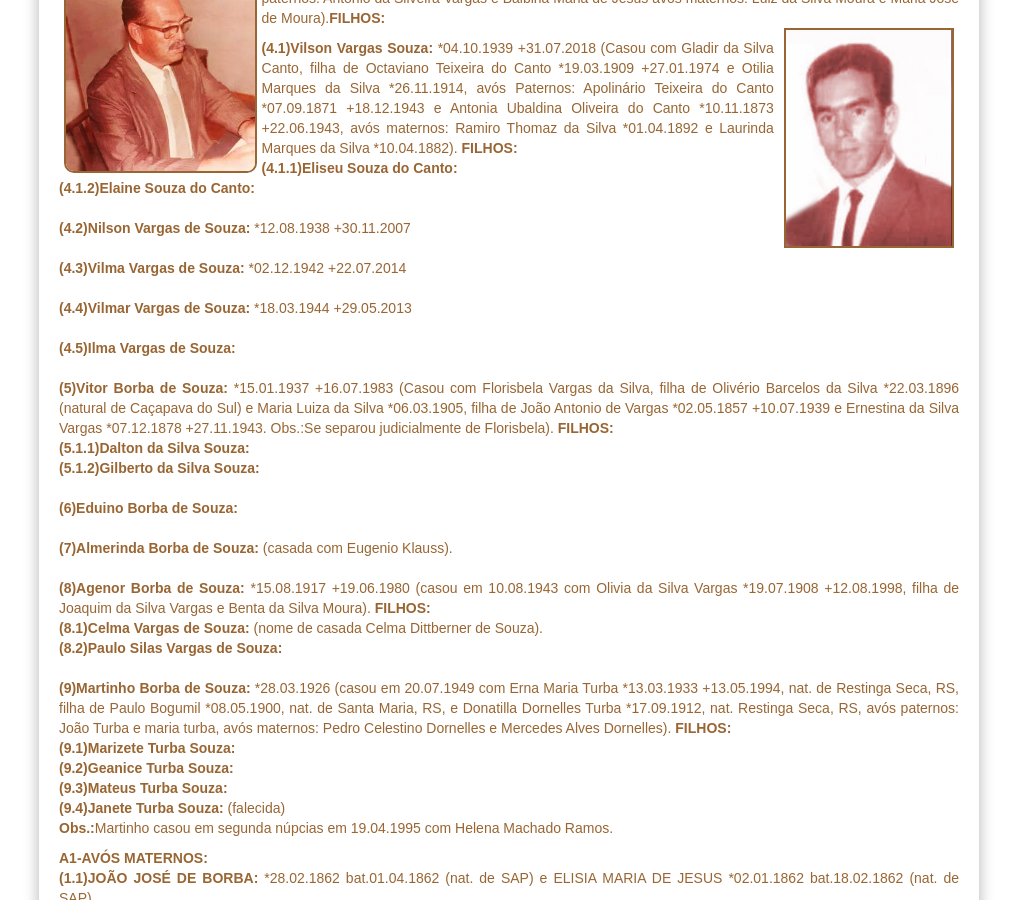
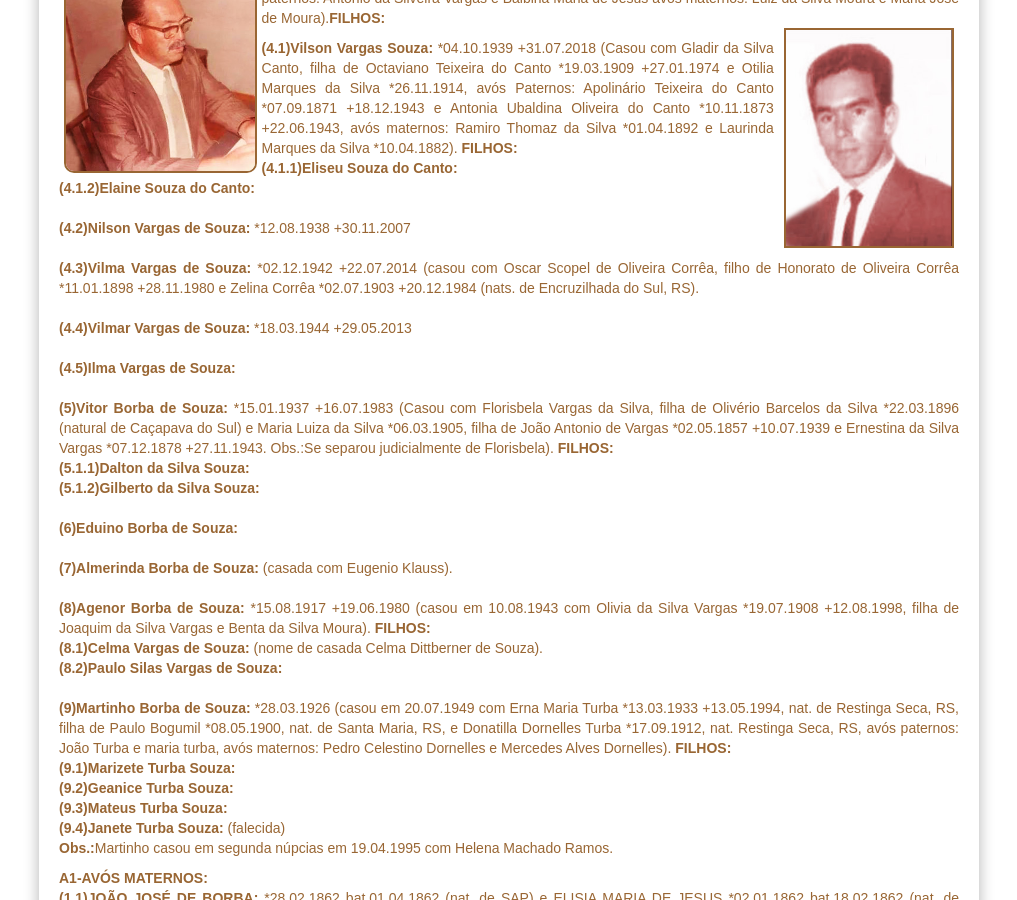
Before and after one commit to claudiovargas1955/claudiovargas1955.github.io, a Jekyll site: the page built from _pages/arvore-genealogica-da-familia-borba.html, in a window 1280 px wide and 900 px high, scrolled down 829 px. Shown: the whole window, without its empty margins (131-1148 px from the left). Built offline with Jekyll 4.4.1, drawn with Linux system fonts in a browser that asks for light colours; some web fonts are replaced.

Commit message:
Update arvore-genealogica-da-familia-borba.html

```diff
--- a/_pages/arvore-genealogica-da-familia-borba.html
+++ b/_pages/arvore-genealogica-da-familia-borba.html
@@ -84,7 +84,8 @@
 
 <b>(4.2)Nilson Vargas de Souza: </b>*12.08.1938 +30.11.2007<br><br>
 
-<b>(4.3)Vilma Vargas de Souza: </b>*02.12.1942 +22.07.2014<br><br>
+<b>(4.3)Vilma Vargas de Souza: </b>*02.12.1942 +22.07.2014 (casou com Oscar Scopel de Oliveira Corrêa, filho de Honorato de Oliveira
+Corrêa *11.01.1898 +28.11.1980 e Zelina Corrêa *02.07.1903 +20.12.1984 (nats. de Encruzilhada do Sul, RS).<br><br>
 
 <b>(4.4)Vilmar Vargas de Souza: </b>*18.03.1944 +29.05.2013<br><br>
 
```
